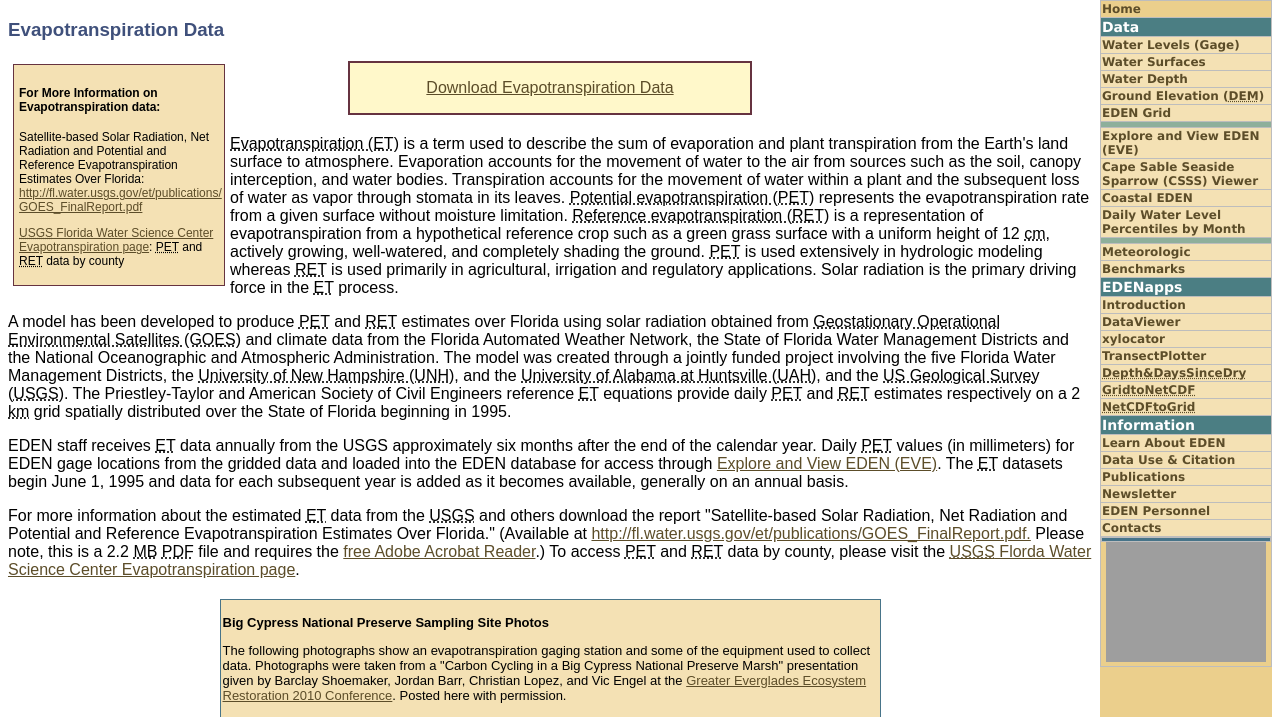
After one commit to USGS-EDEN/EDENweb, a PHP site: page /evapotrans.php in a window 1280 px wide. The commit adds this page. Shown: the part 103-820 px from the top of the page. Run offline with PHP 8.4, Linux system fonts and the light colour scheme; data that the repository does not hold is empty; grey boxes are pictures that could not be loaded.

Commit message:
benchmarks/bm-installation.php, evapotrans.php, and nexrad.php added

```diff
--- /dev/null
+++ b/evapotrans.php
@@ -0,0 +1,57 @@
+<?php
+$title = "<title>Evapotranspiration Data - Everglades Depth Estimation Network (EDEN)</title>\n";
+require ($_SERVER['DOCUMENT_ROOT'] . '/eden/ssi/eden-head.php');
+?>
+<h3>Evapotranspiration Data</h3>
+<div class="tablecell" style="width:200px;background-color:#f4e1b4;border:1px solid #663340;float:left;margin:5px;padding:5px">
+  <h4>For More Information on Evapotranspiration data:</h4>
+  <p>Satellite-based Solar Radiation, Net Radiation and Potential and Reference Evapotranspiration Estimates Over Florida:<br><a href="http://fl.water.usgs.gov/et/publications/GOES_FinalReport.pdf">http://fl.water.usgs.gov/et/publications/<br>GOES_FinalReport.pdf</a></p>
+  <p><a href="http://fl.water.usgs.gov/et/"><abbr title="US Geological Survey">USGS</abbr> Florida Water Science Center Evapotranspiration page</a>: <abbr title="Potential evapotranspiration">PET</abbr> and <abbr title="Reference evapotranspiration">RET</abbr> data by county</p>
+</div>
+<div style="width:400px;background-color:#fff8ca;border:2px solid #663340;margin:20px auto;text-align:center">
+  <p><a href="eve/index.php?timeseries_start=2011-01-01&timeseries_end=2012-12-31&et=et">Download Evapotranspiration Data</a></p>
+</div>
+<p><abbr title="Evapotranspiration">Evapotranspiration (ET)</abbr> is a term used to describe the sum of evaporation and plant transpiration from the Earth's land surface to atmosphere. Evaporation accounts for the movement of water to the air from sources such as the soil, canopy interception, and water bodies. Transpiration accounts for the movement of water within a plant and the subsequent loss of water as vapor through stomata in its leaves. <abbr title="Potential evapotranspiration">Potential evapotranspiration (PET)</abbr> represents the evapotranspiration rate from a given surface without moisture limitation. <abbr title="Reference evapotranspiration">Reference evapotranspiration (RET)</abbr> is a representation of evapotranspiration from a hypothetical reference crop such as a green grass surface with a uniform height of 12 <abbr title="centimeters">cm</abbr>, actively growing, well-watered, and completely shading the ground. <abbr title="Potential evapotranspiration">PET</abbr> is used extensively in hydrologic modeling whereas <abbr title="Reference evapotranspiration">RET</abbr> is used primarily in agricultural, irrigation and regulatory applications. Solar radiation is the primary driving force in the <abbr title="Evapotranspiration">ET</abbr> process.</p>
+<p>A model has been developed to produce <abbr title="Potential evapotranspiration">PET</abbr> and <abbr title="Reference evapotranspiration">RET</abbr> estimates over Florida using solar radiation obtained from <abbr title="Geostationary Operational Environmental Satellites">Geostationary Operational Environmental Satellites (GOES)</abbr> and climate data from the Florida Automated Weather Network, the State of Florida Water Management Districts and the National Oceanographic and Atmospheric Administration. The model was created through a jointly funded project involving the five Florida Water Management Districts, the <abbr title="University of New Hampshire">University of New Hampshire (UNH)</abbr>, and the <abbr title="University of Alabama at Huntsvillev">University of Alabama at Huntsville (UAH)</abbr>, and the <abbr title="U.S. Geological Survey">US Geological Survey (USGS)</abbr>. The Priestley-Taylor and American Society of Civil Engineers reference <abbr title="Evapotranspiration">ET</abbr> equations provide daily <abbr title="Potential evapotranspiration">PET</abbr> and <abbr title="Reference evapotranspiration">RET</abbr> estimates respectively on a 2 <abbr title="kilometer">km</abbr> grid spatially distributed over the State of Florida beginning in 1995.</p>
+<p>EDEN staff receives <abbr title="Evapotranspiration">ET</abbr> data annually from the USGS approximately six months after the end of the calendar year. Daily <abbr title="Potential evapotranspiration">PET</abbr> values (in millimeters)  for EDEN gage locations from the gridded data and loaded into the EDEN database for access through <a href="eve/index.php">Explore and View EDEN (EVE)</a>. The <abbr title="Evapotranspiration">ET</abbr> datasets begin June 1, 1995 and data for each subsequent year is added as it becomes available, generally on an annual basis.</p>
+<p>For more information about the estimated <abbr title="Evapotranspiration">ET</abbr> data from the <abbr title="U.S. Geological Survey">USGS</abbr> and others download the report &quot;Satellite-based Solar Radiation, Net Radiation and Potential and Reference Evapotranspiration Estimates Over Florida.&quot; (Available at <a href="http://fl.water.usgs.gov/et/publications/GOES_FinalReport.pdf">http://fl.water.usgs.gov/et/publications/GOES_FinalReport.pdf.</a>  Please note, this is a 2.2 <abbr title="megabyte">MB</abbr> <abbr title="P D F">PDF</abbr> file and requires the <a href="http://www.adobe.com/products/acrobat/readstep2.html">free Adobe Acrobat Reader</a>.)  To access <abbr title="Potential evapotranspiration">PET</abbr> and <abbr title="Reference evapotranspiration">RET</abbr> data by county, please visit the <a href="http://fl.water.usgs.gov/et/"><abbr title="US Geological Survey">USGS</abbr> Florda Water Science Center Evapotranspiration page</a>.</p>
+<table style="width:645px;background-color:#f4e1b4;font-size:small;margin:20px auto">
+  <tr>
+    <td colspan="3"><p><strong>Big Cypress National Preserve Sampling Site Photos</strong></p>
+      <p>The following photographs show an evapotranspiration gaging station and some of the equipment used to collect data. Photographs were taken from a &quot;Carbon Cycling in a Big Cypress National Preserve Marsh&quot; presentation given by Barclay Shoemaker, Jordan Barr, Christian Lopez, and Vic Engel at the <a href="../geer/2010/">Greater Everglades Ecosystem Restoration 2010 Conference</a>. Posted here with permission.</p>
+    </td>
+  </tr>
+  <tr style="background-color:white;text-align:center">
+    <td style="vertical-align:top">
+      <a href="images/bcnp_et/atop_towerx.jpg"><img src="images/bcnp_et/atop_tower.jpg" alt="photograph of a scientist atop a sampling tower" height="160" width="215"></a>
+    </td>
+    <td>
+      <a href="images/bcnp_et/dwarf_cypress_towerx.jpg"><img src="images/bcnp_et/dwarf_cypress_tower.jpg" alt="photograph of dwarf cypress tower." height="160" width="215"></a><p>Photo taken by Patrick Lynch (<abbr title="South Florida Water Management District">SFWMD</abbr>)</p>
+    </td>
+    <td>
+      <a href="images/bcnp_et/hensen_marshx.jpg"><img src="images/bcnp_et/hensen_marsh.jpg" alt="photograph of Hensen marsh site." height="160" width="215"></a><p>Photo taken by Patrick Lynch (<abbr title="South Florida Water Management District">SFWMD</abbr>)</p>
+    </td>
+  </tr>
+  <tr style="text-align:center">
+    <td><p>Scientist atop sampling tower. [<a href="images/bcnp_et/atop_towerx.jpg">larger version</a>]</p></td>
+    <td><p>Dwarf Cypress <abbr title="55 foot">55'</abbr> tower. Measures <abbr title="evapotranspiration">ET</abbr>. [<a href="images/bcnp_et/dwarf_cypress_towerx.jpg">larger version</a>]</p></td>
+    <td><p>Hensen Marsh site. Measures <abbr title="evapotranspiration">ET</abbr> and <abbr title="carbon dioxide">CO2</abbr>. [<a href="images/bcnp_et/hensen_marshx.jpg">larger version</a>]</p></td>
+  </tr>
+  <tr style="background-color:white;text-align:center">
+    <td>
+      <a href="images/bcnp_et/pine_upland_towerx.jpg"><img src="images/bcnp_et/pine_upland_tower.jpg" alt="photograph of pine upland tower." height="215" width="143"></a><p>Photo taken by Patrick Lynch (<abbr title="South Florida Water Management District">SFWMD</abbr>)</p>
+    </td>
+    <td>
+      <a href="images/bcnp_et/cypress_swamp_towerx.jpg"><img src="images/bcnp_et/cypress_swamp_tower.jpg" alt="photograph of cypress swamp tower." height="215" width="157"></a><p>Photo taken by Patrick Lynch (<abbr title="South Florida Water Management District">SFWMD</abbr>)</p>
+    </td>
+    <td style="vertical-align:top">
+      <a href="images/bcnp_et/scientists_on_towerx.jpg"><img src="images/bcnp_et/scientists_on_tower.jpg" alt="photograph of scientists working atop tower." height="215" width="215"></a>
+    </td>
+  </tr>
+  <tr style="text-align:center">
+    <td><p>Pine upland <abbr title="120 foot">120'</abbr> tower. Measures <abbr title="evapotranspiration">ET</abbr>. [<a href="images/bcnp_et/pine_upland_towerx.jpg">larger version</a>]</p></td>
+    <td><p>Cypress Swamp <abbr title="120 foot">120'</abbr> tower. Measures <abbr title="evapotranspiration">ET</abbr>. [<a href="images/bcnp_et/cypress_swamp_towerx.jpg">larger version</a>]</p></td>
+    <td><p>Scientists working atop tower. [<a href="images/bcnp_et/scientists_on_towerx.jpg">larger version</a>]</p></td>
+  </tr>
+</table>
+<?php require ($_SERVER['DOCUMENT_ROOT'] . '/eden/ssi/eden-foot.php'); ?>
--- a/ssi/eden-head.php
+++ b/ssi/eden-head.php
@@ -137,10 +137,10 @@ if ($filename == '/eden/evapotrans.php')
 elseif (in_array($filename, array('/eden/meteorologic.php', '/eden/nexrad.php')))
   echo "  <div class='rightnavbutton'>- <a href='/eden/evapotrans.php'>Evapotranspiration</a></div>\n";
 echo "  <div class='" . ($filename == '/eden/benchmarks/index.php' ? "rightnavbuttoncurrent'>Benchmarks" : "rightnavbutton'><a href='/eden/benchmarks'>Benchmarks</a>") . "</div>\n";
-if ($filename == '/eden/bm-installation.php')
+if ($filename == '/eden/benchmarks/bm-installation.php')
   echo "  <div class='rightnavbuttoncurrent'>- Installation Details</div>\n";
 elseif ($filename == '/eden/benchmarks/index.php')
-  echo "  <div class='rightnavbutton'>- <a href='/eden/bm-installation.php'>Installation Details</a></div>\n";
+  echo "  <div class='rightnavbutton'>- <a href='/eden/benchmarks/bm-installation.php'>Installation Details</a></div>\n";
 echo "  <div class='rightnavbuttonheader'>EDENapps</div>
   <div class='" . ($filename == '/eden/edenapps/index.php' ? "rightnavbuttoncurrent'>Introduction" : "rightnavbutton'><a href='/eden/edenapps/index.php'>Introduction</a>") . "</div>
   <div class='" . ($filename == '/eden/edenapps/dataviewer.php' ? "rightnavbuttoncurrent'>DataViewer" : "rightnavbutton'><a href='/eden/edenapps/dataviewer.php'>DataViewer</a>") . "</div>
@@ -157,9 +157,9 @@ echo "  <div class='rightnavbuttonheader'>EDENapps</div>
   <div class='" . ($filename == '/eden/personnel.php' ? "rightnavbuttoncurrent'>EDEN Personnel" : "rightnavbutton'><a href='/eden/personnel.php'>EDEN Personnel</a>") . "</div>
   <div class='" . ($filename == '/eden/contacts.php' ? "rightnavbuttoncurrent'>Contacts" : "rightnavbutton'><a href='/eden/contacts.php'>Contacts</a>") . "</div>
   <div style='background-color:#477489;height:3px;border:1px solid #bdbdbd'></div>\n";
-$imgs = array('prairie_landscapef', 'sofia-ecopondbirdsf', 'waterleveldatagagethf', 'lox_purpleflowerfadedf', 'nps-fltrailf', 'sofia-enpsunsetf', 'tat-treeislandf');
-$alts = array('Photo of sawgrass with tree islands in the distance', 'Photo of birds', 'Photo of a water level gage', 'Photo of a flower', 'Photo of a person walking through trees on a trail', 'Photo of a sunset', 'Photo of tree islands');
-$hgts = array(181, 120, 218, 210, 104, 120, 110);
+$imgs = array('gt_bwoodnmangfringethf', 'lox_purpleflowerf', 'lox_trailf', 'nps-fltrailf', 'prairie_landscapef', 'sofia-ecopondbirdsf', 'sofia-ecopondf', 'sofia-enpsunsetf', 'tat-treeislandf', 'waterleveldatagagethf');
+$alts = array('Photo of a mangrove fringe', 'Photo of a flower', 'Photo of a trail through the woods', 'Photo of a person walking through trees on a trail', 'Photo of sawgrass with tree islands in the distance', 'Photo of birds', 'Photo of a pond', 'Photo of a sunset', 'Photo of tree islands', 'Photo of a water level gage');
+$hgts = array(203, 210, 210, 104, 181, 120, 120, 120, 110, 218);
 $rnd = rand(0, count($imgs) - 1);
 echo "  <img src='/eden/images/photos/{$imgs[$rnd]}.jpg' alt='{$alts[$rnd]}' height='{$hgts[$rnd]}' width='160' style='padding-left:5px'>
 </div>
```
Also changed, not shown: benchmarks/bm-installation.php (added, +11 -0 lines), nexrad.php (added, +23 -0 lines).
